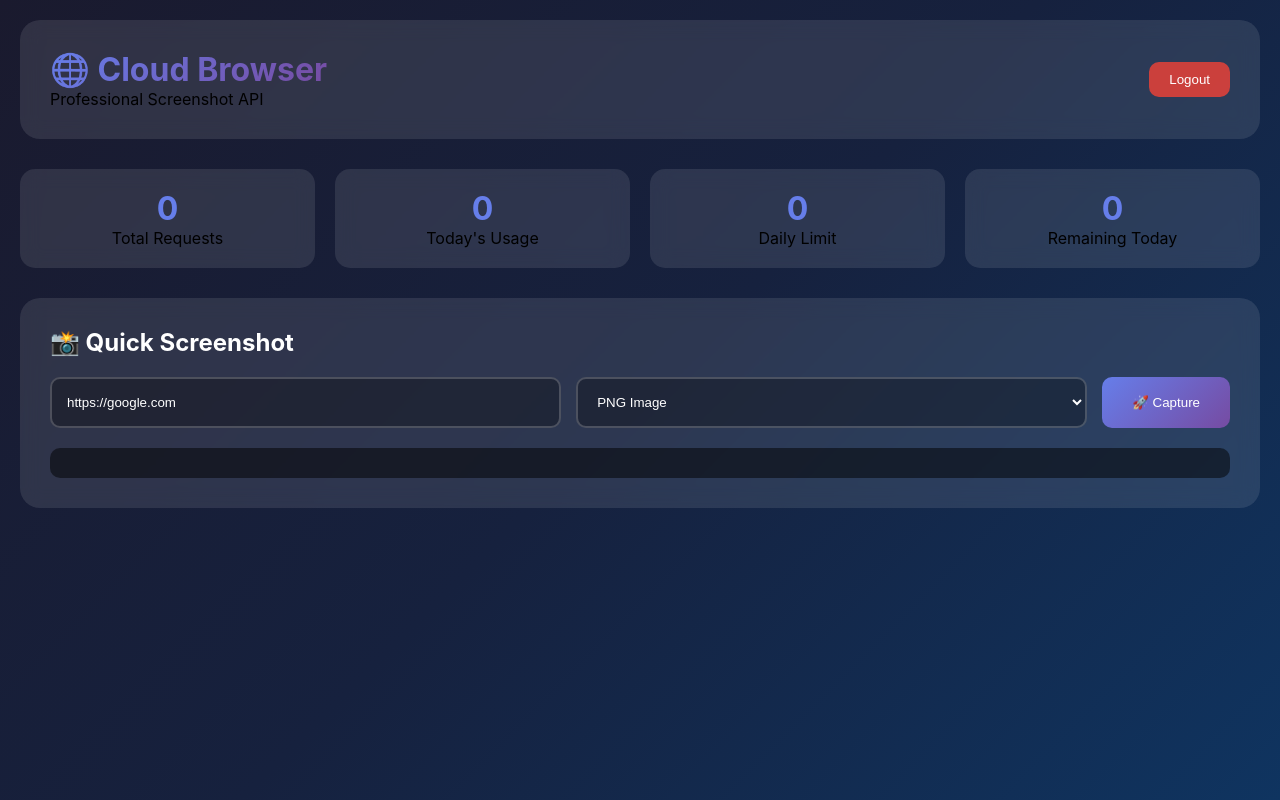
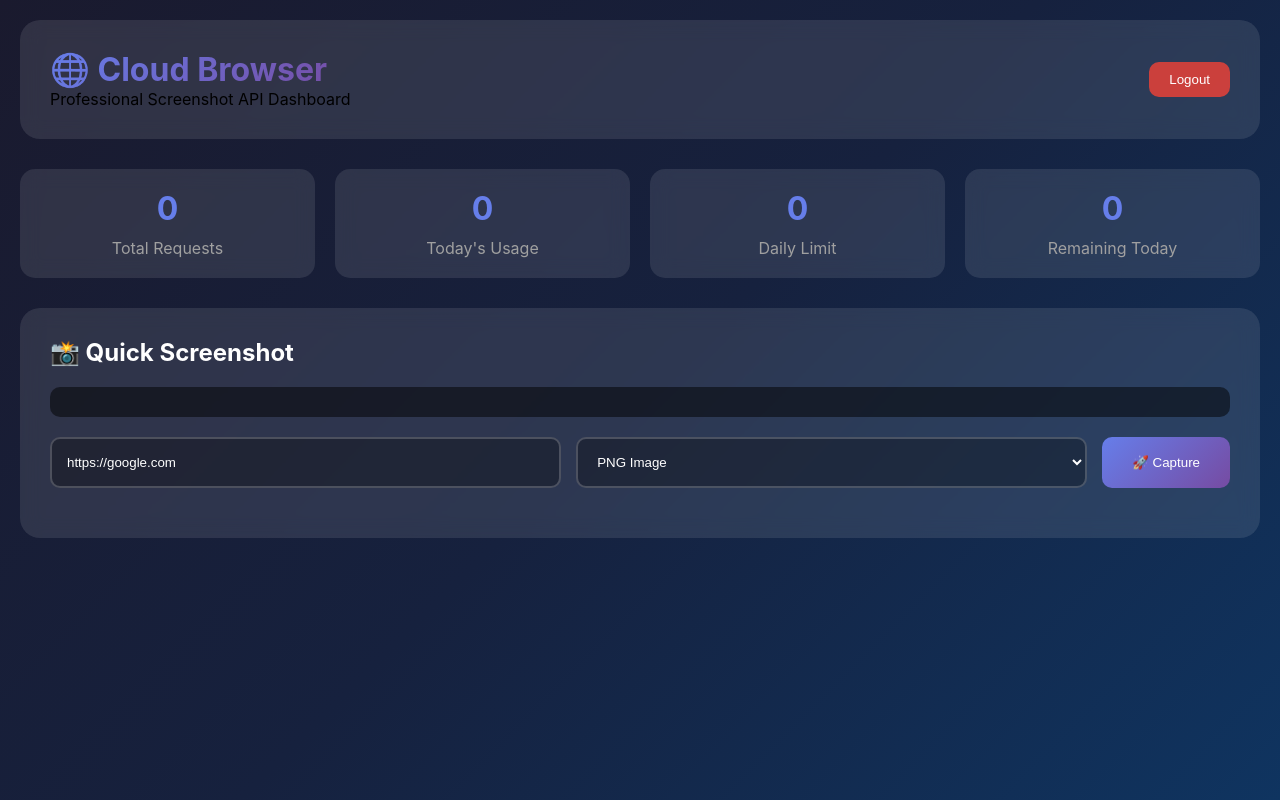
Before and after one commit to zawadisanga/cloud-browser, a website: page public/dashboard.html in a window 1280 px wide. Drawn offline with Linux system fonts and the light colour scheme; no server answers; sample sign-in values are in the browser's storage.

Commit message:
Update dashboard.html

```diff
--- a/public/dashboard.html
+++ b/public/dashboard.html
@@ -3,7 +3,7 @@
 <head>
     <meta charset="UTF-8">
     <meta name="viewport" content="width=device-width, initial-scale=1.0">
-    <title>Cloud Browser - Dashboard</title>
+    <title>Dashboard - Cloud Browser</title>
     <style>
         * { margin: 0; padding: 0; box-sizing: border-box; }
         body {
@@ -51,6 +51,7 @@
             text-align: center;
         }
         .stat-value { font-size: 2em; font-weight: bold; color: #667eea; }
+        .stat-label { color: #a0a0a0; margin-top: 10px; }
         .main-card {
             background: rgba(255,255,255,0.1);
             backdrop-filter: blur(10px);
@@ -87,7 +88,8 @@
             border-radius: 10px;
             font-family: monospace;
             word-break: break-all;
-            margin-top: 15px;
+            margin-bottom: 20px;
+            color: #a0a0a0;
         }
         .loader {
             border: 4px solid rgba(255,255,255,0.1);
@@ -103,6 +105,7 @@
             100% { transform: rotate(360deg); }
         }
         img { max-width: 100%; border-radius: 10px; margin-top: 20px; }
+        .result-area { margin-top: 20px; text-align: center; }
     </style>
 </head>
 <body>
@@ -110,7 +113,7 @@
         <div class="header">
             <div>
                 <h1>🌐 Cloud Browser</h1>
-                <p>Professional Screenshot API</p>
+                <p>Professional Screenshot API Dashboard</p>
             </div>
             <div>
                 <span id="userEmail" style="color:white; margin-right:15px;"></span>
@@ -119,14 +122,15 @@
         </div>
 
         <div class="stats-grid" id="statsGrid">
-            <div class="stat-card"><div class="stat-value" id="totalRequests">0</div><div>Total Requests</div></div>
-            <div class="stat-card"><div class="stat-value" id="todayUsed">0</div><div>Today's Usage</div></div>
-            <div class="stat-card"><div class="stat-value" id="dailyLimit">0</div><div>Daily Limit</div></div>
-            <div class="stat-card"><div class="stat-value" id="remaining">0</div><div>Remaining Today</div></div>
+            <div class="stat-card"><div class="stat-value" id="totalRequests">0</div><div class="stat-label">Total Requests</div></div>
+            <div class="stat-card"><div class="stat-value" id="todayUsed">0</div><div class="stat-label">Today's Usage</div></div>
+            <div class="stat-card"><div class="stat-value" id="dailyLimit">0</div><div class="stat-label">Daily Limit</div></div>
+            <div class="stat-card"><div class="stat-value" id="remaining">0</div><div class="stat-label">Remaining Today</div></div>
         </div>
 
         <div class="main-card">
             <h2>📸 Quick Screenshot</h2>
+            <div id="apiKeyDisplay" class="api-key-box"></div>
             <div class="input-group">
                 <input type="text" id="singleUrl" placeholder="https://example.com" value="https://google.com">
                 <select id="format">
@@ -135,7 +139,6 @@
                 </select>
                 <button onclick="capture()">🚀 Capture</button>
             </div>
-            <div id="apiKeyDisplay" class="api-key-box"></div>
             <div class="result-area" id="singleResult"></div>
         </div>
     </div>
@@ -145,7 +148,7 @@
         let userData = null;
 
         if (!token) {
-            window.location.href = '/login';
+            window.location.href = '/login.html';
         }
 
         async function loadUserInfo() {
@@ -164,6 +167,10 @@
                 document.getElementById('apiKeyDisplay').innerHTML = `<strong>🔑 Your API Key:</strong> ${data.user.api_key}<br><small>Use this key in X-API-Key header for API requests</small>`;
             } catch (error) {
                 console.error('Failed to load user info:', error);
+                if (error.status === 401) {
+                    localStorage.removeItem('token');
+                    window.location.href = '/login.html';
+                }
             }
         }
 
@@ -209,7 +216,7 @@
         function logout() {
             localStorage.removeItem('token');
             localStorage.removeItem('user');
-            window.location.href = '/login';
+            window.location.href = '/login.html';
         }
 
         loadUserInfo();
```
